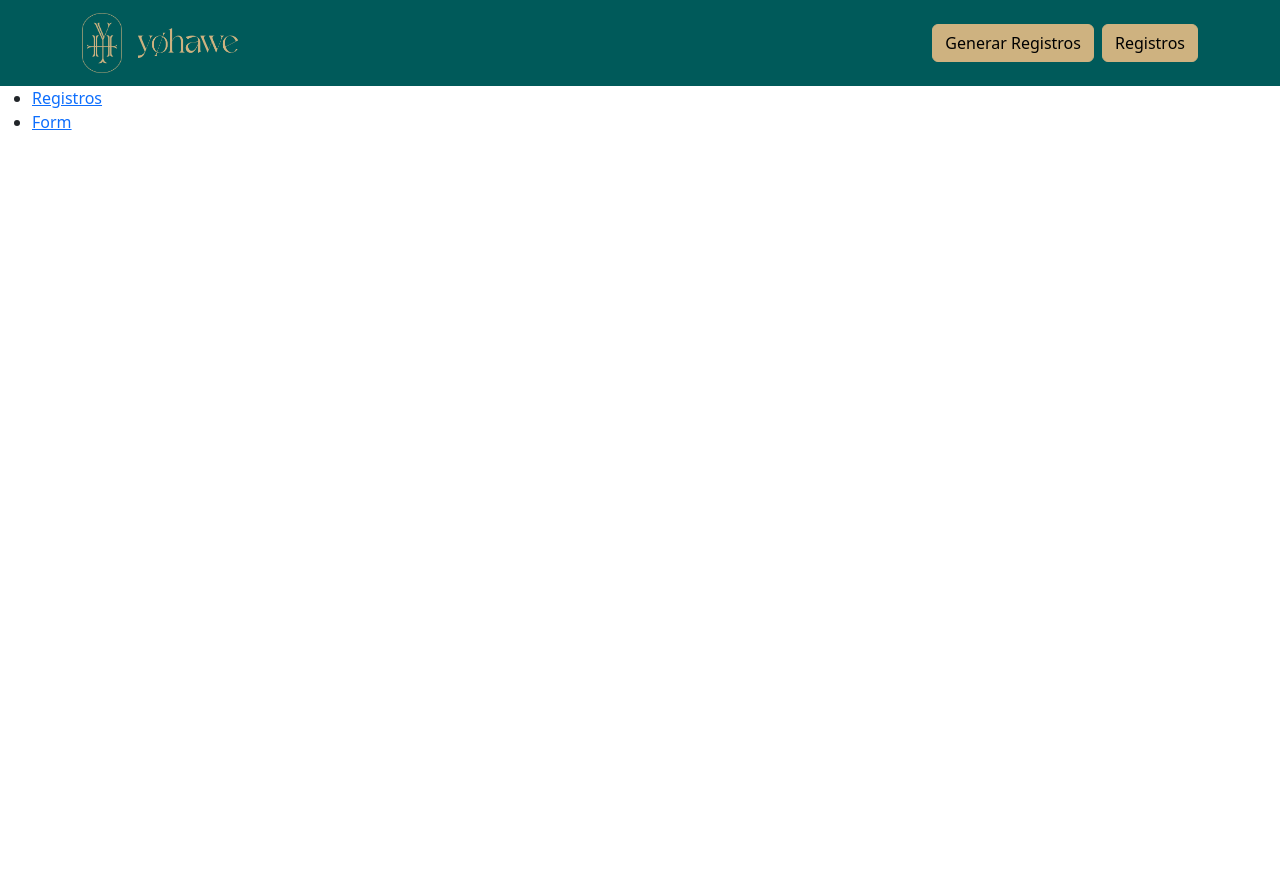
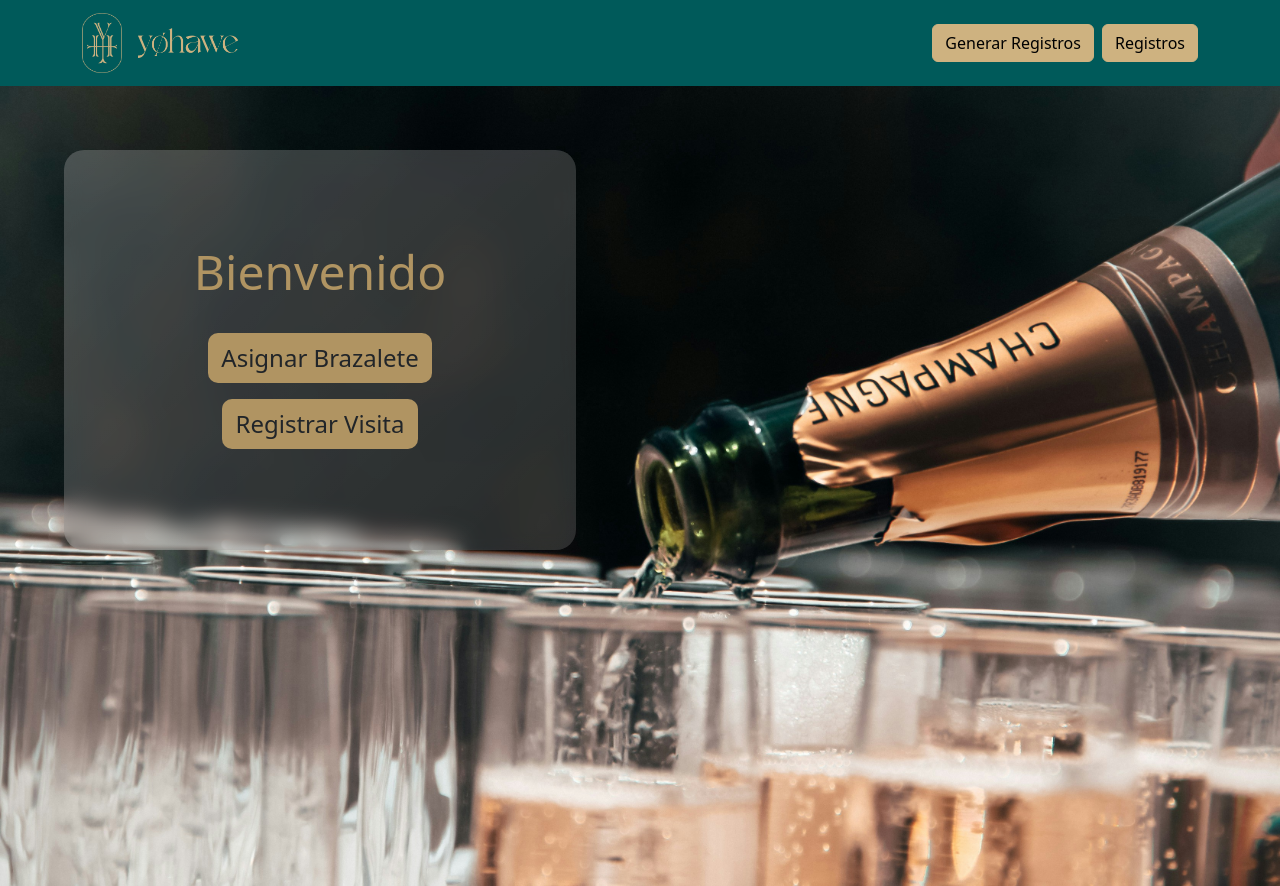
Before and after one commit to DanielAlegriaLino/pulseras_register, a Django app: page / in a window 1280 px wide. Before the commit the page ends 130 px from the top, so only its background shows below. Run offline with Django 5.2, Linux system fonts and the light colour scheme.

Commit message:
Added Home View and slightly modified registers.html

```diff
--- a/ProjectComunadesExtranjeras/AppResgistro/templates/home.html
+++ b/ProjectComunadesExtranjeras/AppResgistro/templates/home.html
@@ -1,7 +1,8 @@
 {% extends 'base.html' %}
+{% load static %}
 
 {% block styles %}
-
+  <link rel="stylesheet" href="{% static 'styles/home.css' %}">
 {% endblock %}
 
 {% block title %}
@@ -9,12 +10,16 @@
 {% endblock %}
 
 {% block content %}
-<div>
-  <ul>
-    <li><a href="{% url 'registers' %}"> Registros </a></li>
-    <li><a href="{% url 'forms-register' %}"> Form </a></li>
-  </ul>
-</div>
+
+<main>
+  <div class="glass-wrapper d-flex justify-content-center flex-column align-items-center">
+    <h1 class="text-center mb-4">Bienvenido</h1>
+    <a href="{% url 'registers' %}" class="my-2"> <button class="btn">Asignar Brazalete</button></a>
+    <a href="{% url 'forms-register' %}" class="my-2"><button class="btn">Registrar Visita</button></a>
+  </div>
+</main>
+
+
 {% endblock %}
 
 {% block scripts %}
--- a/ProjectComunadesExtranjeras/AppResgistro/templates/registers.html
+++ b/ProjectComunadesExtranjeras/AppResgistro/templates/registers.html
@@ -11,7 +11,7 @@
 
 {% block content %}
 <main class="text-center">
-    <h1 class="highlight">Registrados</h1>
+    <h1 class="highlight mt-4">Registrados</h1>
     <section class="container my-5">
         <div class="row d-flex mb-3"><h4 class="highlight">Buscar Registro</h4></div>
         <div class="row">
--- /dev/null
+++ b/ProjectComunadesExtranjeras/static/styles/home.css
@@ -0,0 +1,49 @@
+body{
+    height: 100vh;
+    overflow: hidden;
+}
+
+main{
+    color: rgb(176, 148, 98)!important;
+    background-image: url('../img/alternativeBG.jpg');
+    height: 100%;
+    background-size: cover;
+    background-repeat: no-repeat;
+    background-position: bottom;
+}
+
+.glass-wrapper{
+    height: 50%;
+    width: 40%;
+    left: 5%;
+    background:linear-gradient(135deg,rgba(255,255,255,0.1),rgba(255,255,255,0) );
+    backdrop-filter: blur(10px);
+    box-shadow: inset 0 0 0 3000px rgba(150, 150, 150, 0.25);
+    position: absolute;
+    border-radius: 20px;
+    padding: 2% 3%;
+    margin-top: 5%;
+}
+
+.glass-wrapper h1{
+    font-size: 3rem;
+}
+
+.glass-wrapper a{
+    color: rgb(176, 148, 98)!important;
+    font-size: 1.5rem !important;
+    background-color: rgb(176, 148, 98);
+    border-radius: 10px;
+}
+
+.glass-wrapper button{
+    font-size: 1.5rem;
+}
+
+.glass-wrapper button:hover{
+    color: rgb(210, 210, 210);
+}
+
+.glass-wrapper button:active{
+    color: rgb(210, 210, 210)!important;
+}
```
Also changed, not shown: ProjectComunadesExtranjeras/static/img/alternativeBG.jpg (added).
